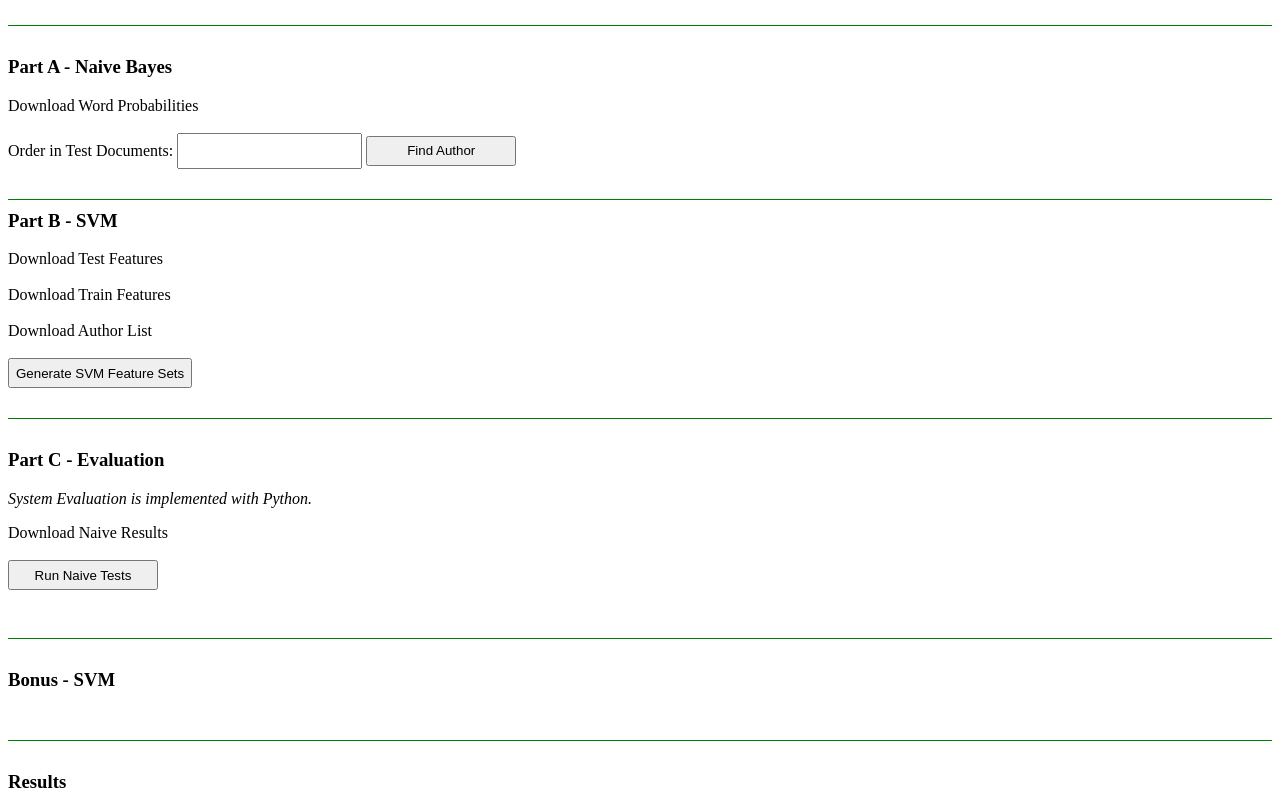
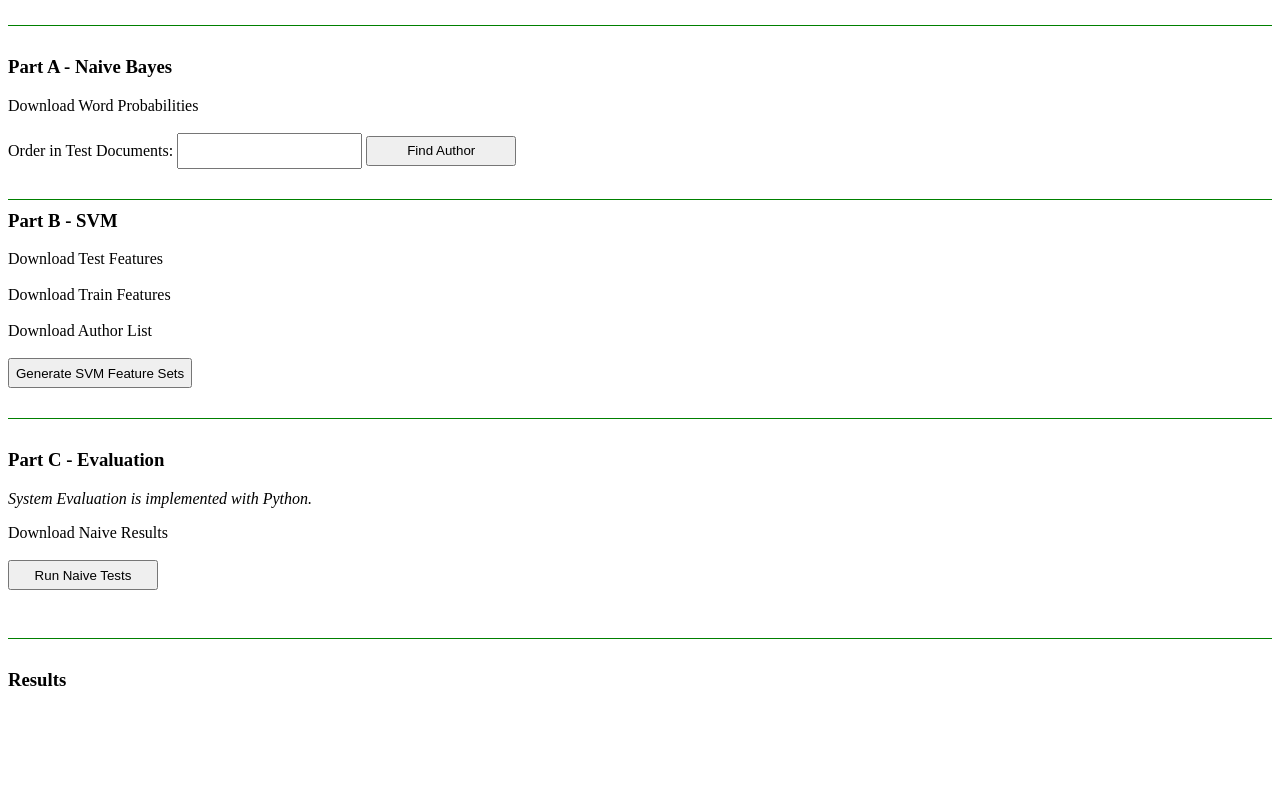
Before and after one commit to dkayahan/appproject2, a plain HTML site: page index.html in a window 1280 px wide. Shown: the part 113-924 px from the top of the page. After the commit the page ends 823 px from the top, so only its background shows below. Drawn offline with Linux system fonts and the light colour scheme.

Commit message:
remove bonus part on ui

```diff
--- a/index.html
+++ b/index.html
@@ -35,13 +35,7 @@
 	<div id="navRes" style="color:green"></div>
 	<div style="width:100%;height:1px;background-color:green;float:left;margin:30px 0px 30px 0px"></div>
 
-
-	<h3>Bonus - SVM</h3>
-	<div style="width:100%;height:1px;background-color:green;float:left;margin:30px 0px 30px 0px"></div>
-
-
 	<h3>Results</h3>
 	<div id="dataSet"></div>
-
 </body>
 </html>
```
